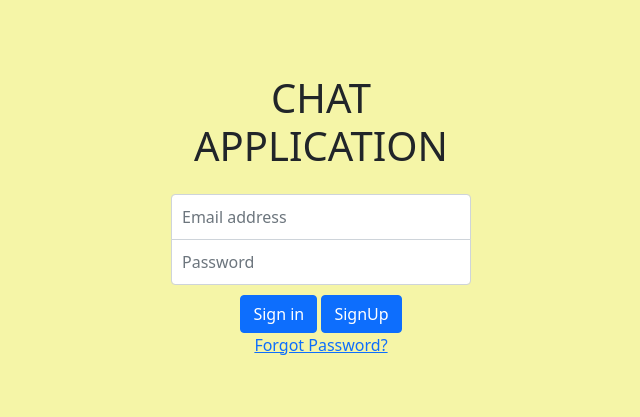
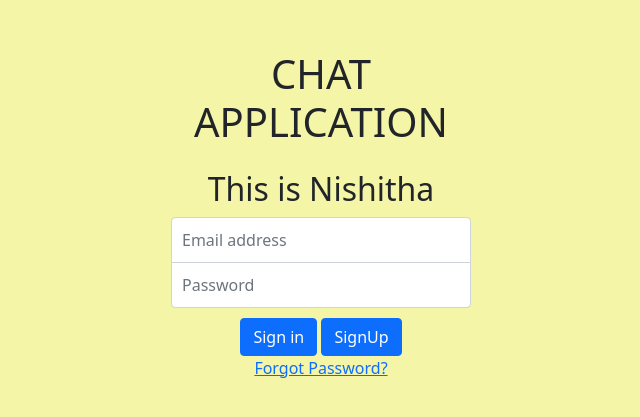
Before and after one commit to projectChatapp/chat-App, a website: page index.html in a window 1280 px wide. Shown: the part 185-602 px from the top of the page, without its empty margins (319-959 px from the left). Drawn offline with nearby package versions, Linux system fonts and the light colour scheme.

Commit message:
Added h2 (heading in the code

```diff
--- a/index.html
+++ b/index.html
@@ -29,6 +29,7 @@
     <main class="form-signin">
 
           <h1 class="h1 mb-4">CHAT APPLICATION</h1>
+        <h2> This is Nishitha</h2>
           <label for="inputEmail" class="visually-hidden">Email address</label>
           <input type="email" id="inputEmail" class="form-control" placeholder="Email address">
           <label for="inputPassword" class="visually-hidden">Password</label>
```
